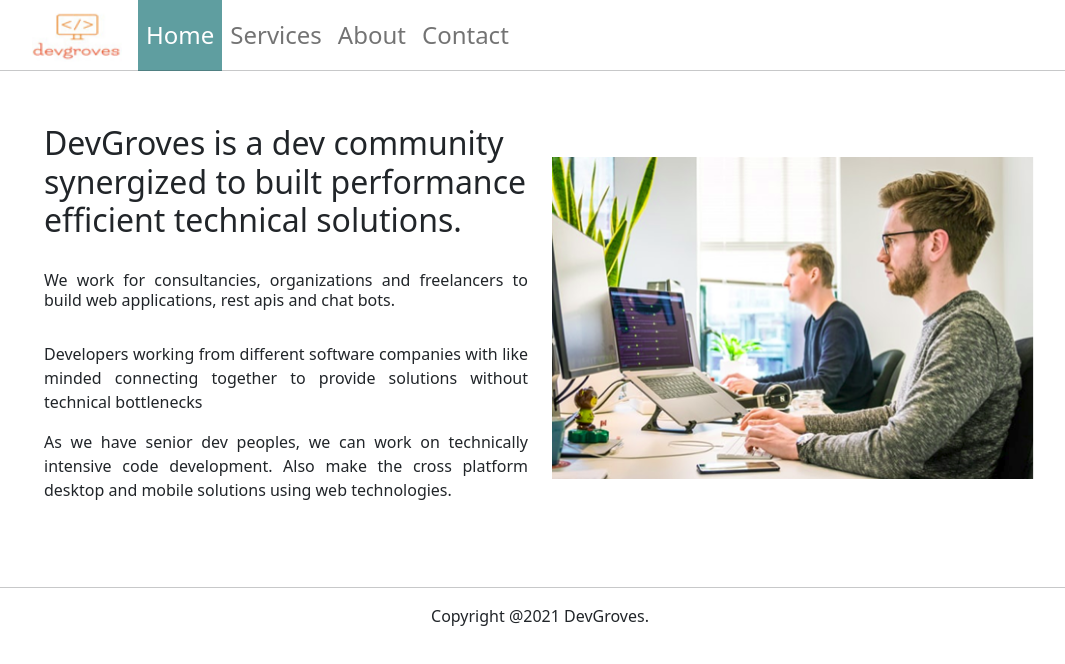
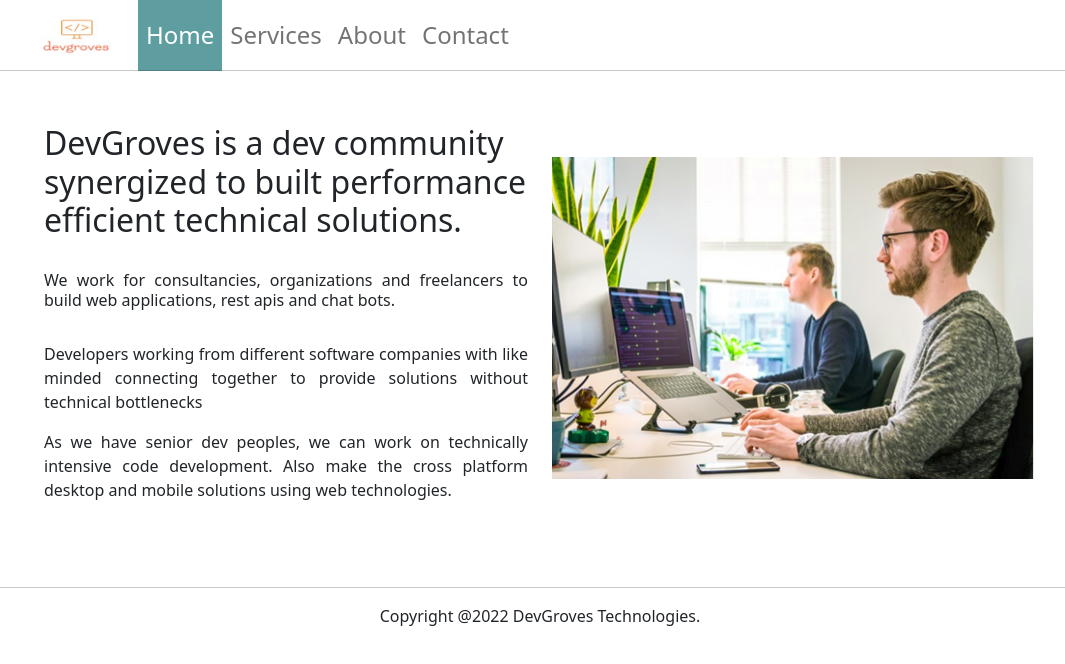
Before and after one commit to devgroves/consultingtemplatebynextjs, a Next.js app: page / in a window 1280 px wide. Shown: the top 664 px of the page, without its empty margins (100-1165 px from the left). Built offline with nearby package versions, Linux system fonts and the light colour scheme.

Commit message:
Fixed the footer and styles

```diff
--- a/components/Footer.jsx
+++ b/components/Footer.jsx
@@ -7,7 +7,7 @@ export default function Footer() {
       <Container>
         <hr></hr>
         <footer className={styles.footer} >
-          Copyright @2021 DevGroves.
+          Copyright @2022 DevGroves Technologies.
         </footer>
       </Container>
     </>
--- a/styles/common.css
+++ b/styles/common.css
@@ -42,7 +42,7 @@
 img.brandlogo {
   top: 5px !important;
   margin: 0 !important;
-  object-fit: cover !important;
+  object-fit: contain !important;
 }
 
 .container .navbar-light .navbar-nav  a.activeNav {
```
